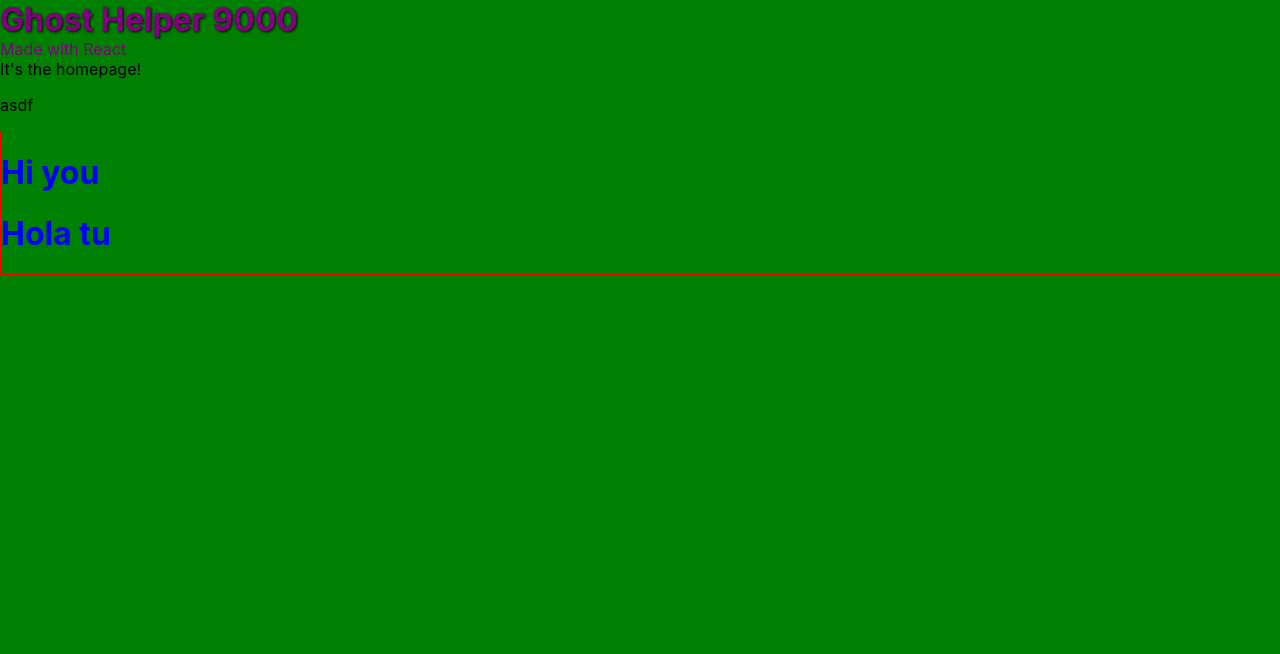
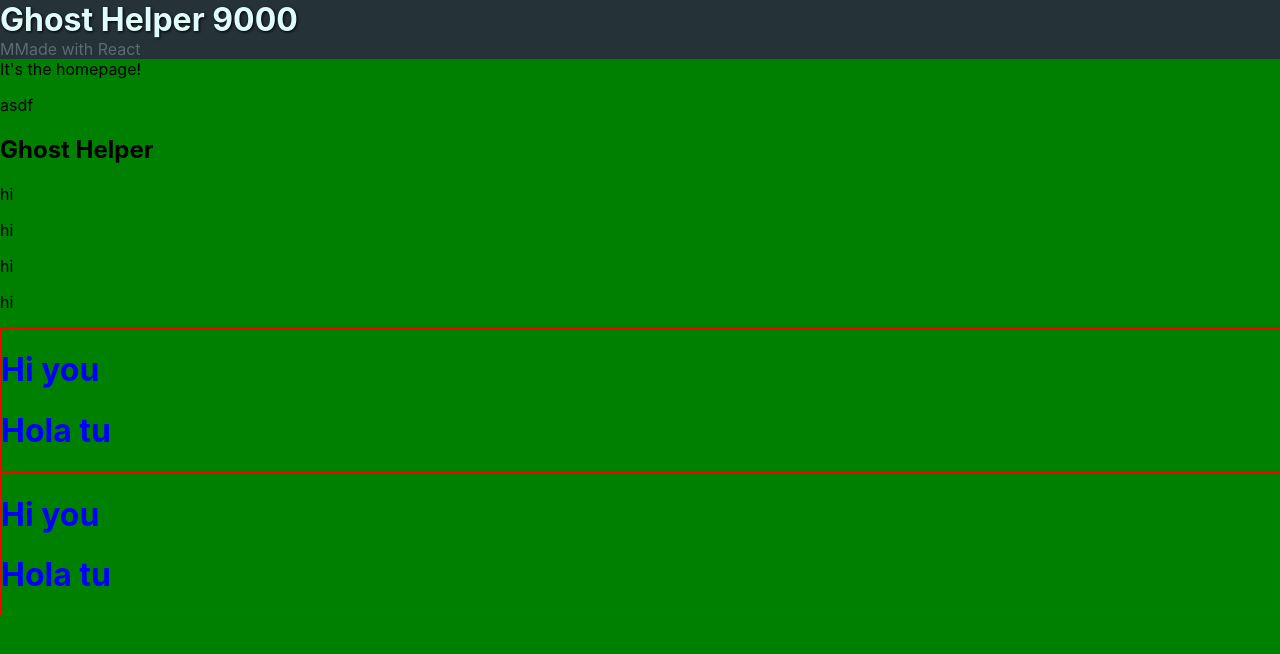
Before and after one commit to mbeckdev/ghost-helper, a React (Create React App) app: page / in a window 1280 px wide. Shown: the top 654 px of the page. Built offline with nearby package versions, Linux system fonts and the light colour scheme.

Commit message:
Add colors file and ghost helper component and grid component

```diff
--- /dev/null
+++ b/src/components/colors.js
@@ -0,0 +1,9 @@
+const COLORS = {
+  lightest: '#e0fbfc',
+  light: '#c2dfe3',
+  mid: '#9db4c0',
+  dark: '#5c6b73',
+  darkest: '#253237',
+};
+
+export default COLORS;
--- /dev/null
+++ b/src/components/ghost-helper-grid/ghost-helper-grid.component.jsx
@@ -0,0 +1,15 @@
+import React from 'react';
+import InnerCell from '../inner-cell/inner-cell.component';
+
+const GhostHelperGrid = () => (
+  <div className="ghost-helper-grid">
+    <p>hi</p>
+    <p>hi</p>
+    <p>hi</p>
+    <p>hi</p>
+    <InnerCell />
+    <InnerCell />
+  </div>
+);
+
+export default GhostHelperGrid;
--- /dev/null
+++ b/src/components/ghost-helper/ghost-helper.component.jsx
@@ -0,0 +1,12 @@
+import React from 'react';
+
+import GhostHelperGrid from '../ghost-helper-grid/ghost-helper-grid.component';
+
+const GhostHelper = () => (
+  <div>
+    <h2>Ghost Helper</h2>
+    <GhostHelperGrid />
+  </div>
+);
+
+export default GhostHelper;
--- a/src/components/header/header.component.jsx
+++ b/src/components/header/header.component.jsx
@@ -1,11 +1,20 @@
 import React from 'react';
 import './header.styles.scss';
 
+import COLORS from '../colors';
+
 function Header() {
+  console.log(COLORS);
   return (
-    <header className="header">
+    <header
+      className="header"
+      style={{
+        color: `${COLORS.lightest}`,
+        backgroundColor: `${COLORS.darkest}`,
+      }}
+    >
       <div className="header-title">Ghost Helper 9000</div>
-      <div>Made with React</div>
+      <div style={{ color: `${COLORS.dark}` }}>MMade with React</div>
     </header>
   );
 }
--- a/src/components/header/header.styles.scss
+++ b/src/components/header/header.styles.scss
@@ -1,5 +1,5 @@
 .header {
-  color: purple;
+  // color: purple;
 
   .header-title {
     font-size: xx-large;
--- a/src/pages/homepage/homepage.component.jsx
+++ b/src/pages/homepage/homepage.component.jsx
@@ -2,14 +2,16 @@ import React from 'react';
 import './homepage.styles.scss';
 
 import Header from '../../components/header/header.component';
-import InnerCell from '../../components/inner-cell/inner-cell.component';
+// import InnerCell from '../../components/inner-cell/inner-cell.component';
+import GhostHelper from '../../components/ghost-helper/ghost-helper.component';
 
 const HomePage = () => (
   <div>
     <Header />
     <div>It's the homepage!</div>
     <p>asdf</p>
-    <InnerCell></InnerCell>
+    <GhostHelper />
+    {/* <InnerCell></InnerCell> */}
   </div>
 );
 
```
Also changed, not shown: src/components/ghost-helper-grid/ghost-helper-grid.styles.scss (added), src/components/ghost-helper/ghost-helper.syles.scss (added).
